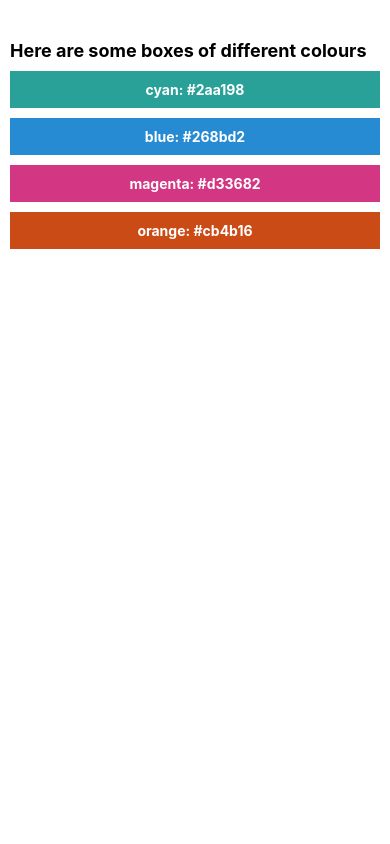
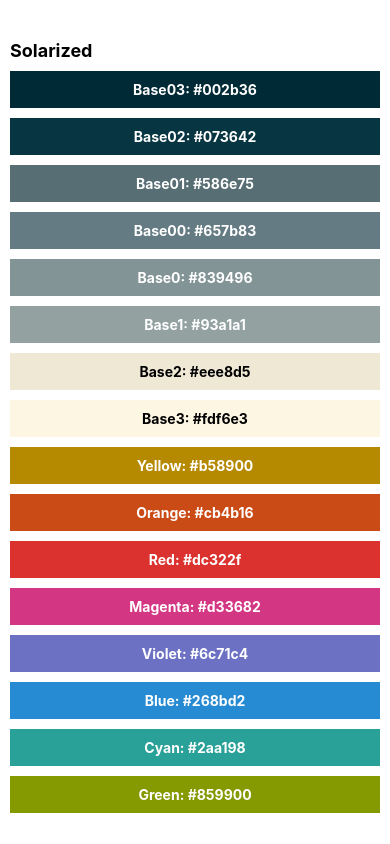
Before and after one commit to karamsetty09/reactNativeApp, a React Native app: screen / in a window 390 px wide. Shown: the top 844 px of the page. Built offline with nearby package versions, Linux system fonts and the light colour scheme.

Commit message:
Always use flatlist or sectionlist in react native.

```diff
--- a/App.js
+++ b/App.js
@@ -1,10 +1,35 @@
 import { StatusBar } from 'expo-status-bar';
-import { StyleSheet, Text, View, SafeAreaView } from 'react-native';
+import { StyleSheet, Text, View, SafeAreaView, FlatList } from 'react-native';
 import ColorBox from './components/ColorBox';
 
 export default function App() {
+  const COLORS = [
+    { colorName: 'Base03', hexCode: '#002b36' },
+    { colorName: 'Base02', hexCode: '#073642' },
+    { colorName: 'Base01', hexCode: '#586e75' },
+    { colorName: 'Base00', hexCode: '#657b83' },
+    { colorName: 'Base0', hexCode: '#839496' },
+    { colorName: 'Base1', hexCode: '#93a1a1' },
+    { colorName: 'Base2', hexCode: '#eee8d5' },
+    { colorName: 'Base3', hexCode: '#fdf6e3' },
+    { colorName: 'Yellow', hexCode: '#b58900' },
+    { colorName: 'Orange', hexCode: '#cb4b16' },
+    { colorName: 'Red', hexCode: '#dc322f' },
+    { colorName: 'Magenta', hexCode: '#d33682' },
+    { colorName: 'Violet', hexCode: '#6c71c4' },
+    { colorName: 'Blue', hexCode: '#268bd2' },
+    { colorName: 'Cyan', hexCode: '#2aa198' },
+    { colorName: 'Green', hexCode: '#859900' },
+  ];
   return (
     <SafeAreaView >
+      <FlatList
+          style={styles.container}
+          data={COLORS}
+          keyExtractor={item=>item.colorName}
+          renderItem={({item}) => <ColorBox colorName={item.colorName} hexCode={item.hexCode}/>}
+          ListHeaderComponent={<Text style={styles.text}>Solarized</Text>}
+        />
       <View style={styles.container}>
         <Text style={styles.text}>Here are some boxes of different colours</Text>
         <ColorBox colorName="cyan" hexCode="#2aa198"/>
--- a/components/ColorBox.js
+++ b/components/ColorBox.js
@@ -4,10 +4,13 @@
 const ColorBox = ({colorName, hexCode}) => {
     const boxColor = {
         backgroundColor: hexCode,
-    }
+    };
+    const textColor = {
+        color: parseInt(hexCode.replace('#', ''), 16) > 0xffffff / 1.1 ? 'black' : 'white',
+    };
     return(
         <View style={[boxColor, styles.box]}>
-          <Text style={styles.boxText}>
+          <Text style={[styles.boxText, textColor]}>
               {colorName}: {hexCode}
             </Text>
         </View>
```
